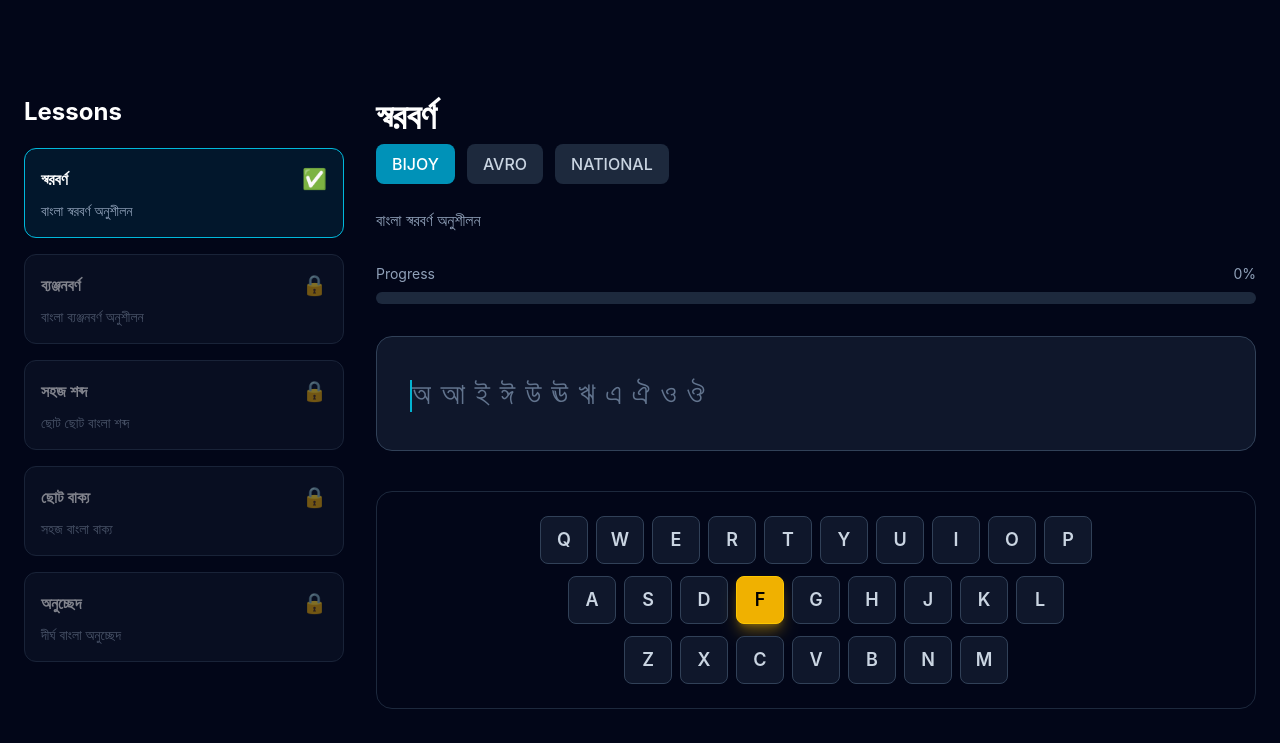
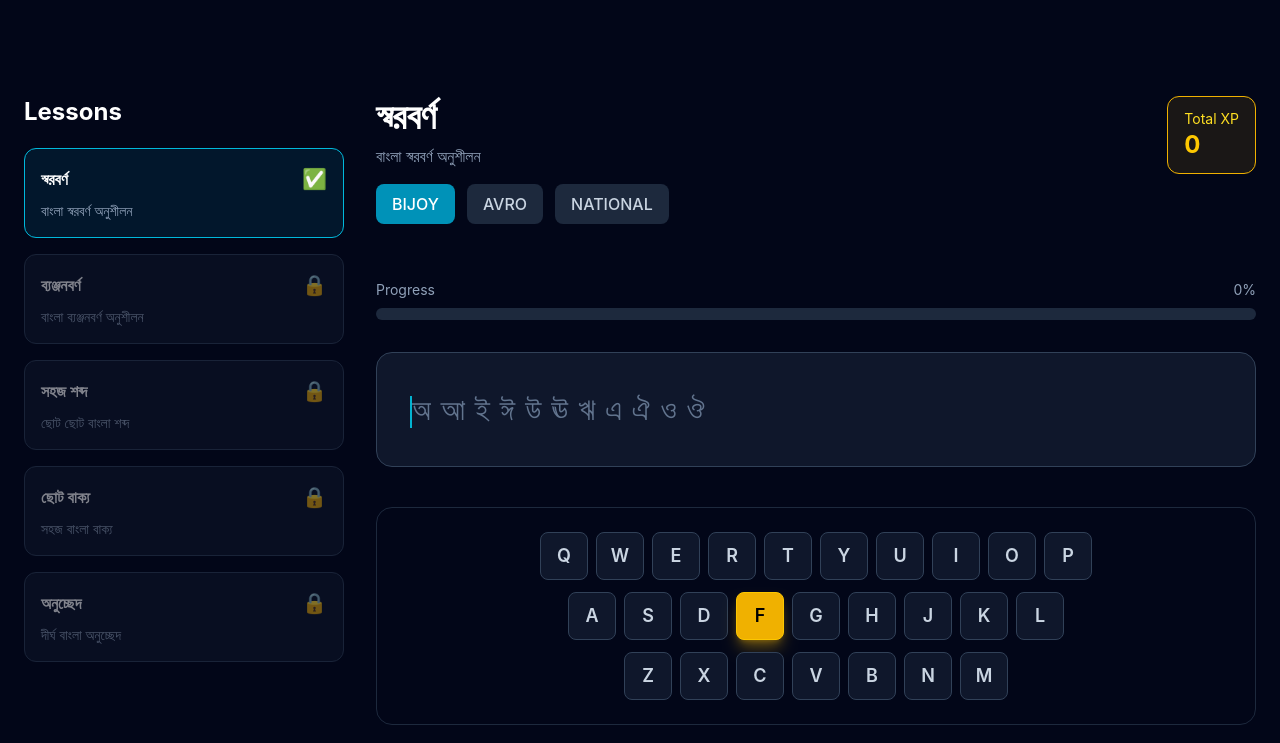
Before and after one commit to andxriyadcoder-devops/bangla-typing-master, a React (Vite) app in the folder client/: page /practice in a window 1280 px wide. Shown: the top 743 px of the page. Built offline with nearby package versions, Linux system fonts and the light colour scheme.

Commit message:
feat: add xp badge to practice header

```diff
--- /dev/null
+++ b/client/src/components/xp/XPBadge.tsx
@@ -0,0 +1,17 @@
+import { getXP } from "../../services/xp/xpService";
+
+export default function XPBadge() {
+  const xp = getXP();
+
+  return (
+    <div className="rounded-xl border border-yellow-500 bg-yellow-500/10 px-4 py-3">
+      <p className="text-sm text-yellow-300">
+        Total XP
+      </p>
+
+      <h2 className="text-2xl font-bold text-yellow-400">
+        {xp}
+      </h2>
+    </div>
+  );
+}
--- a/client/src/features/practice/components/PracticeHeader.tsx
+++ b/client/src/features/practice/components/PracticeHeader.tsx
@@ -1,4 +1,6 @@
 import KeyboardLayoutSelector from "../../../components/layout/KeyboardLayoutSelector";
+import XPBadge from "../../../components/xp/XPBadge";
+
 import type { Lesson } from "../../../types/lesson";
 
 interface PracticeHeaderProps {
@@ -9,16 +11,30 @@ export default function PracticeHeader({
   lesson,
 }: PracticeHeaderProps) {
   return (
-    <>
-      <h1 className="mb-2 text-4xl font-bold">
-        {lesson.title}
-      </h1>
+    <div className="mb-8">
 
-      <KeyboardLayoutSelector />
+      <div className="mb-6 flex flex-col gap-4 md:flex-row md:items-start md:justify-between">
 
-      <p className="mb-8 text-slate-400">
-        {lesson.description}
-      </p>
-    </>
+        <div>
+
+          <h1 className="text-4xl font-bold">
+            {lesson.title}
+          </h1>
+
+          <p className="mt-2 text-slate-400">
+            {lesson.description}
+          </p>
+
+          <div className="mt-4">
+            <KeyboardLayoutSelector />
+          </div>
+
+        </div>
+
+        <XPBadge />
+
+      </div>
+
+    </div>
   );
 }
--- /dev/null
+++ b/client/src/services/xp/xpService.ts
@@ -0,0 +1,22 @@
+const XP_KEY = "typing-master-xp";
+
+export function getXP(): number {
+  const xp = localStorage.getItem(XP_KEY);
+  return xp ? Number(xp) : 0;
+}
+
+export function addXP(amount: number): number {
+  const current = getXP();
+  const updated = current + amount;
+
+  localStorage.setItem(
+    XP_KEY,
+    updated.toString()
+  );
+
+  return updated;
+}
+
+export function resetXP(): void {
+  localStorage.removeItem(XP_KEY);
+}
```
